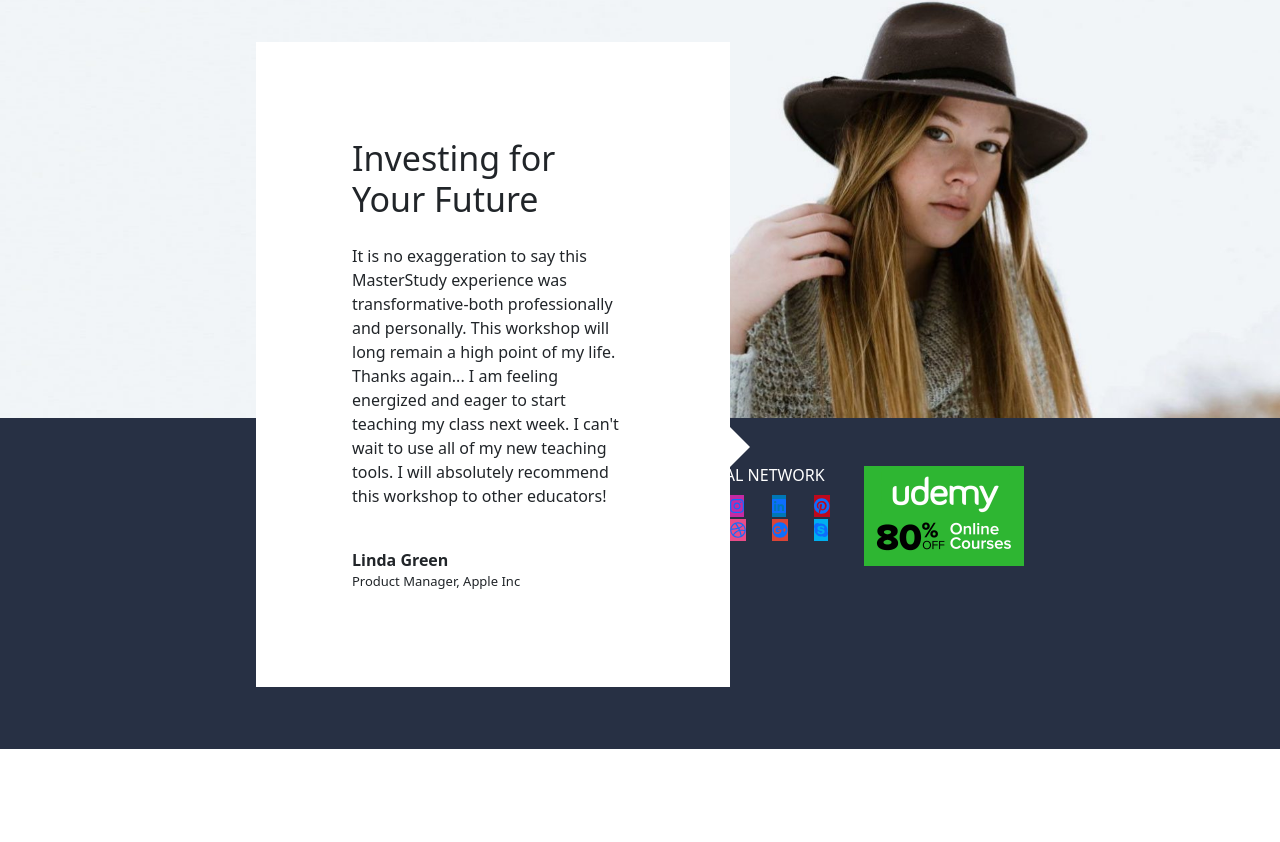
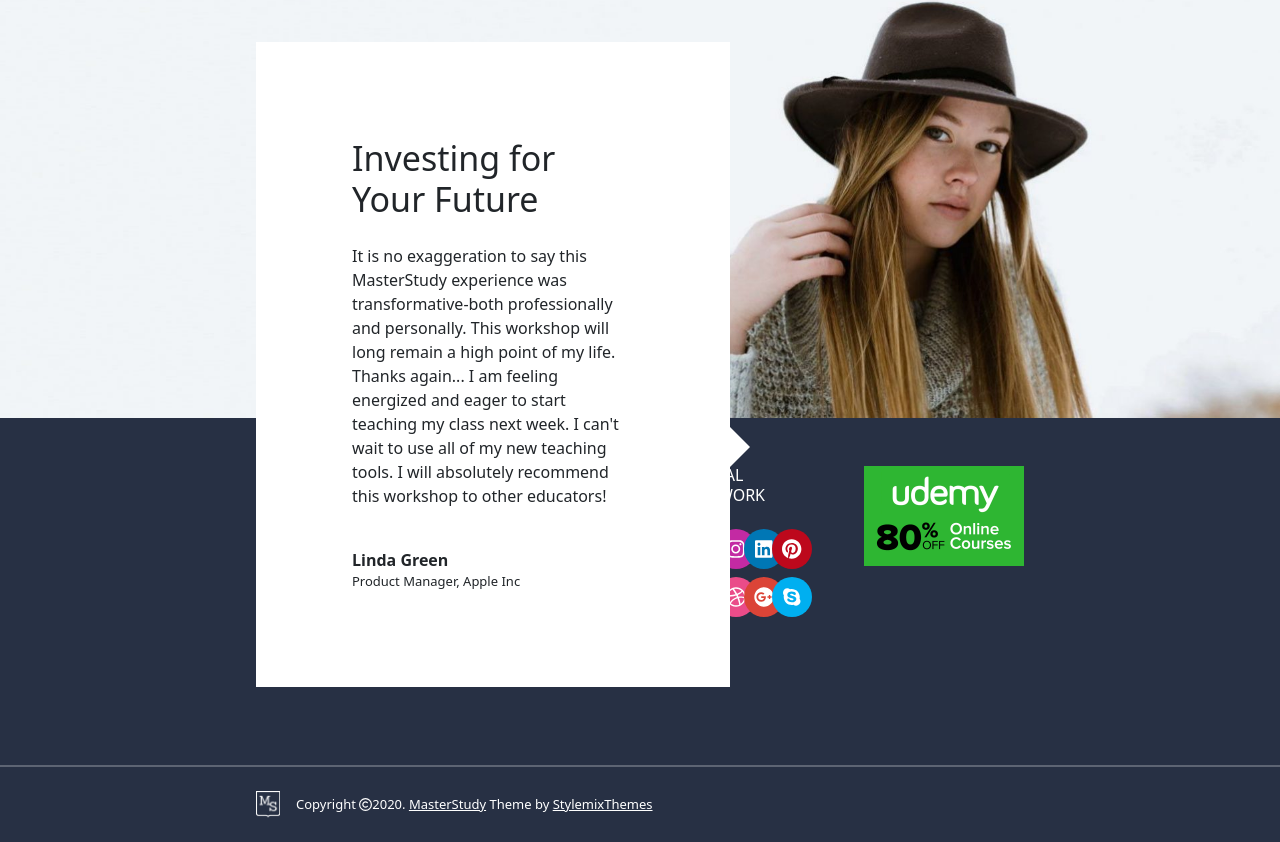
Before and after one commit to sgraziola/proj-html-vuejs, a Vue app: page / in a window 1280 px wide. Shown: the part 4471-5313 px from the top of the page. Before the commit the page ends 5220 px from the top, so only its background shows below. Built offline with nearby package versions, Linux system fonts and the light colour scheme.

Commit message:
MasterStudy: Add footer components

```diff
--- a/src/components/AppFooter.vue
+++ b/src/components/AppFooter.vue
@@ -13,8 +13,11 @@ export default {
 
 <template>
     <footer id="site_footer">
-        <div class="subcontainer d-flex">
+        <div class="subcontainer d-flex flex-wrap">
             <FooterTop />
+        </div>
+        <hr>
+        <div class="subcontainer d-flex flex-wrap">
             <FooterBot />
         </div>
     </footer>
@@ -28,5 +31,9 @@ export default {
 footer {
     color: $ms_light;
     background-color: $ms_nav;
+
+    hr {
+        border: 1px solid;
+    }
 }
 </style>
--- a/src/components/FooterBot.vue
+++ b/src/components/FooterBot.vue
@@ -5,9 +5,22 @@ export default {
 </script>
 
 <template>
-
+    <div class="copyright d-flex align-items-center pt-2 pb-4">
+        <div class="logo pe-3"><img src="../assets/img/footer-logo2x-50x56.png" alt=""></div>
+        <span>Copyright
+            <font-awesome-icon icon="fa-regular fa-copyright" />2020. <u>MasterStudy</u> Theme by <u>StylemixThemes</u>
+        </span>
+    </div>
 </template>
 
 <style lang="scss" scoped>
+.copyright {
+    img {
+        width: 24px;
+    }
 
+    span {
+        font-size: 13px;
+    }
+}
 </style>
--- a/src/components/FooterTop.vue
+++ b/src/components/FooterTop.vue
@@ -1,70 +1,21 @@
 <script>
-import socialNetwork from '../data/socialNetwork.js'
+import LeftSide from './LeftSide.vue'
+import RightSide from './RightSide.vue'
+
 export default {
     name: "FooterTop",
-    data() {
-        return {
-            socialNetwork
-        }
+    components: {
+        LeftSide,
+        RightSide,
     }
 }
 </script>
 
 <template>
-    <div class="left_side col-6 d-flex py-5 pe-5">
-        <div class="about col-7 pe-5">
-            <h6>ABOUT</h6>
-            <p>Lorem ipsum dolor sit amet, consectetur adipisicing elit. Possimus, voluptates? Saepe doloribus magni,
-                at, dolore facilis maiores quo alias perferendis in quam nihil vulputate.</p>
-        </div>
-        <div class="contacts col-5">
-            <h6>CONTACT</h6>
-            <p>USA, California 20, First Avenue, California</p>
-            <span>Tel.:+1 212 458 300 32</span>
-            <span class="mb-3">Fax:+1 212 375 24 14</span>
-            <span class="email">info@masterstudy.com</span>
-        </div>
-    </div>
-    <div class="right_side col-6 d-flex py-5 ps-5">
-        <div class="socials col-6 pe-4">
-            <h6>SOCIAL NETWORK</h6>
-            <div class="network">
-                <div class="row row-cols-4">
-                    <div class="col" v-for="social in socialNetwork">
-                        <a :href="social.href" :style="{ 'background-color': social.bgColor }">
-                            <font-awesome-icon :icon="['fab', social.icon]" />
-                        </a>
-                    </div>
-                </div>
-            </div>
-
-        </div>
-        <div class="spot col-6 ps-2">
-            <img src="../assets/img/Top-udemy-courses-90-percent-off.jpg" alt="">
-        </div>
-    </div>
+    <LeftSide />
+    <RightSide />
 </template>
 
 <style lang="scss" scoped>
-@use '../assets/scss/partials/variables' as *;
 
-.left_side {
-
-    h6 {
-        margin-bottom: 1.5rem;
-    }
-
-    p,
-    span {
-        font-size: 13px;
-    }
-
-    span {
-        display: block;
-    }
-
-    .email {
-        color: $ms_txt_header;
-    }
-}
 </style>
--- /dev/null
+++ b/src/components/LeftSide.vue
@@ -0,0 +1,47 @@
+<script>
+export default {
+    name: "LeftSide",
+}
+</script>
+
+<template>
+    <div class="left_side col-6 d-flex py-5 pe-5">
+        <div class="about col-7 pe-5">
+            <h6>ABOUT</h6>
+            <p>Lorem ipsum dolor sit amet, consectetur adipisicing elit. Possimus, voluptates? Saepe doloribus magni,
+                at, dolore facilis maiores quo alias perferendis in quam nihil vulputate.</p>
+        </div>
+        <div class="contacts col-5">
+            <h6>CONTACT</h6>
+            <p>USA, California 20, First Avenue, California</p>
+            <span>Tel.:+1 212 458 300 32</span>
+            <span class="mb-3">Fax:+1 212 375 24 14</span>
+            <span class="email">info@masterstudy.com</span>
+        </div>
+    </div>
+    <!-- /.leftSide -->
+</template>
+
+<style lang="scss" scoped>
+@use '../assets/scss/partials/variables' as *;
+
+.left_side {
+
+    h6 {
+        margin-bottom: 1.5rem;
+    }
+
+    p,
+    span {
+        font-size: 13px;
+    }
+
+    span {
+        display: block;
+    }
+
+    .email {
+        color: $ms_txt_header;
+    }
+}
+</style>
--- /dev/null
+++ b/src/components/RightSide.vue
@@ -0,0 +1,61 @@
+<script>
+import socialNetwork from '../data/socialNetwork.js'
+
+export default {
+    name: "RightSide",
+    components: {
+
+    },
+    data() {
+        return {
+            socialNetwork
+        }
+    }
+}
+</script>
+
+<template>
+    <div class="right_side col-6 d-flex py-5 ps-5">
+        <div class="socials col-6">
+            <h6>SOCIAL NETWORK</h6>
+            <div class="network">
+                <div class="row row-cols-4 gy-2">
+                    <div class="col" v-for="social in socialNetwork">
+                        <a :href="social.href" :style="{ 'background-color': social.bgColor }">
+                            <font-awesome-icon :icon="['fab', social.icon]" />
+                        </a>
+                    </div>
+                </div>
+            </div>
+
+        </div>
+        <div class="spot col-6 ps-2">
+            <img src="../assets/img/Top-udemy-courses-90-percent-off.jpg" alt="">
+        </div>
+    </div>
+    <!-- /.rightSide -->
+</template>
+
+<style lang="scss" scoped>
+@use '../assets/scss/partials/variables' as *;
+
+.socials {
+    padding-right: 5rem;
+
+    h6 {
+        margin-bottom: 1.5rem;
+    }
+
+    a {
+        text-decoration: none;
+        color: #FFFFFF;
+        font-size: 20px;
+        width: 40px;
+        display: flex;
+        justify-content: center;
+        align-items: center;
+        aspect-ratio: 1/1;
+        border-radius: 50%;
+    }
+}
+</style>
--- a/src/main.js
+++ b/src/main.js
@@ -15,6 +15,7 @@ import { faMagnifyingGlass } from "@fortawesome/free-solid-svg-icons";
 import { faBullhorn } from "@fortawesome/free-solid-svg-icons";
 import { faBriefcase } from "@fortawesome/free-solid-svg-icons";
 import { faUser } from "@fortawesome/free-regular-svg-icons";
+import { faCopyright } from "@fortawesome/free-regular-svg-icons";
 import { faBookmark } from "@fortawesome/free-regular-svg-icons";
 import { faChartLine } from "@fortawesome/free-solid-svg-icons";
 import { faPalette } from "@fortawesome/free-solid-svg-icons";
@@ -50,6 +51,7 @@ library.add(
   faChevronRight,
   faPinterest,
   faSkype,
-  faDribbble
+  faDribbble,
+  faCopyright
 );
 createApp(App).component("font-awesome-icon", FontAwesomeIcon).mount("#app");
```
